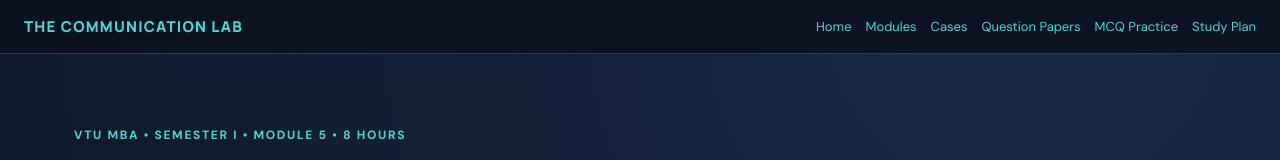
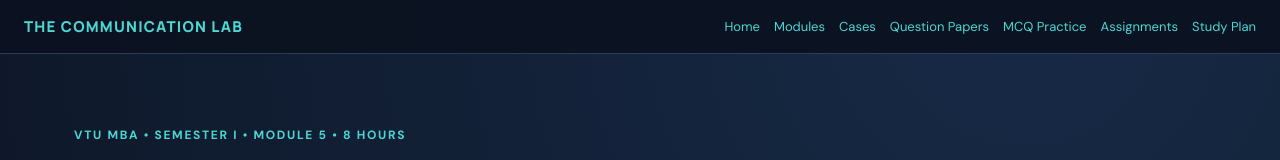
Before and after one commit to mahesh-from-sirsi/Managerial-Communication, a plain HTML site: page modules/module-5.html in a window 1280 px wide. Shown: the top 160 px of the page. Drawn offline with Linux system fonts and the light colour scheme.

Commit message:
Expose assignments in navigation and homepage

```diff
--- a/modules/module-5.html
+++ b/modules/module-5.html
@@ -1,4 +1,4 @@
-<!doctype html><html lang="en"><head><meta charset="utf-8"><meta name="viewport" content="width=device-width,initial-scale=1"><meta name="description" content="VTU MBA Managerial Communication learning portal"><title>Module 5: Case Analysis, Etiquette &amp; Legal Aspects | Managerial Communication</title><link rel="stylesheet" href="../assets/style.css"></head><body><header class="top"><a class="brand" href="../index.html">THE <span>COMMUNICATION LAB</span></a><nav class="nav"><a href="../index.html">Home</a><a href="../modules/module-1.html">Modules</a><a href="../cases.html">Cases</a><a href="../question-papers.html">Question Papers</a><a href="../quizzes/index.html">MCQ Practice</a><a href="../study-plan.html">Study Plan</a></nav></header><main class="wrap"><section class="hero"><div class="eyebrow">VTU MBA • Semester I • Module 5 • 8 hours</div><h1>Case Analysis, Etiquette & Legal Aspects</h1><p>Interpret business situations, analyse evidence, present recommendations and communicate ethically and professionally.</p><a class="btn" href="../quizzes/quiz-5.html">Practise MCQs</a></section>
+<!doctype html><html lang="en"><head><meta charset="utf-8"><meta name="viewport" content="width=device-width,initial-scale=1"><meta name="description" content="VTU MBA Managerial Communication learning portal"><title>Module 5: Case Analysis, Etiquette &amp; Legal Aspects | Managerial Communication</title><link rel="stylesheet" href="../assets/style.css"></head><body><header class="top"><a class="brand" href="../index.html">THE <span>COMMUNICATION LAB</span></a><nav class="nav"><a href="../index.html">Home</a><a href="../modules/module-1.html">Modules</a><a href="../cases.html">Cases</a><a href="../question-papers.html">Question Papers</a><a href="../quizzes/index.html">MCQ Practice</a><a href="../module-1-lab/complete-assignment-pack.md">Assignments</a><a href="../study-plan.html">Study Plan</a></nav></header><main class="wrap"><section class="hero"><div class="eyebrow">VTU MBA • Semester I • Module 5 • 8 hours</div><h1>Case Analysis, Etiquette & Legal Aspects</h1><p>Interpret business situations, analyse evidence, present recommendations and communicate ethically and professionally.</p><a class="btn" href="../quizzes/quiz-5.html">Practise MCQs</a></section>
 <div class="notice warning"><b>Important source correction:</b> The uploaded “Module 5 Revised” PDF contains Teams, Power & Politics, and Conflict & Negotiation from Management & Organisational Behaviour (MBA101). Those topics are NOT this course’s current Managerial Communication Module 5. This page is a syllabus-aligned replacement; the unrelated PDF is deliberately excluded.</div>
 <div class="toc"><a href="#case-method">Case method</a><a href="#framework">Analysis framework</a><a href="#presentation">Preparation & presentation</a><a href="#etiquette">Etiquette</a><a href="#legal">Legal aspects</a><a href="../cases.html#module-5">Cases</a></div>
 <section id="case-method" class="topic"><h2>1. Case method of learning</h2><p>A business case presents a situation, decision, problem or opportunity faced by an organisation or manager. The case method asks learners to interpret the facts, identify the central issue, evaluate alternatives and recommend a defensible course of action. The purpose is not to guess a hidden “correct” answer; it is to reason from evidence and explain the trade-offs.</p><h3>Why use the case method?</h3><ul><li>Connects concepts with realistic managerial situations.</li><li>Develops problem identification, analysis and decision-making.</li><li>Encourages discussion, evidence-based reasoning and perspective-taking.</li><li>Builds confidence in explaining and defending recommendations.</li></ul></section>
```
